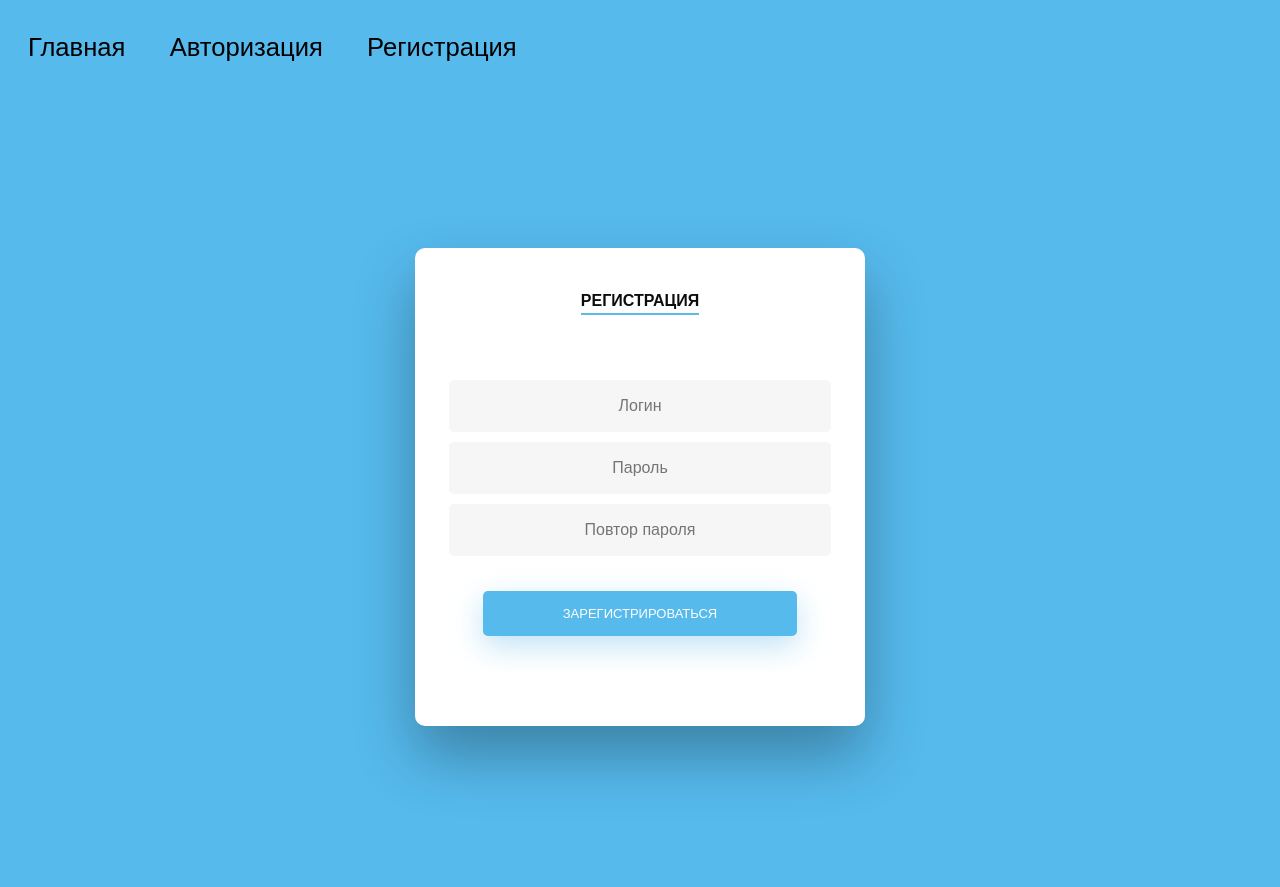
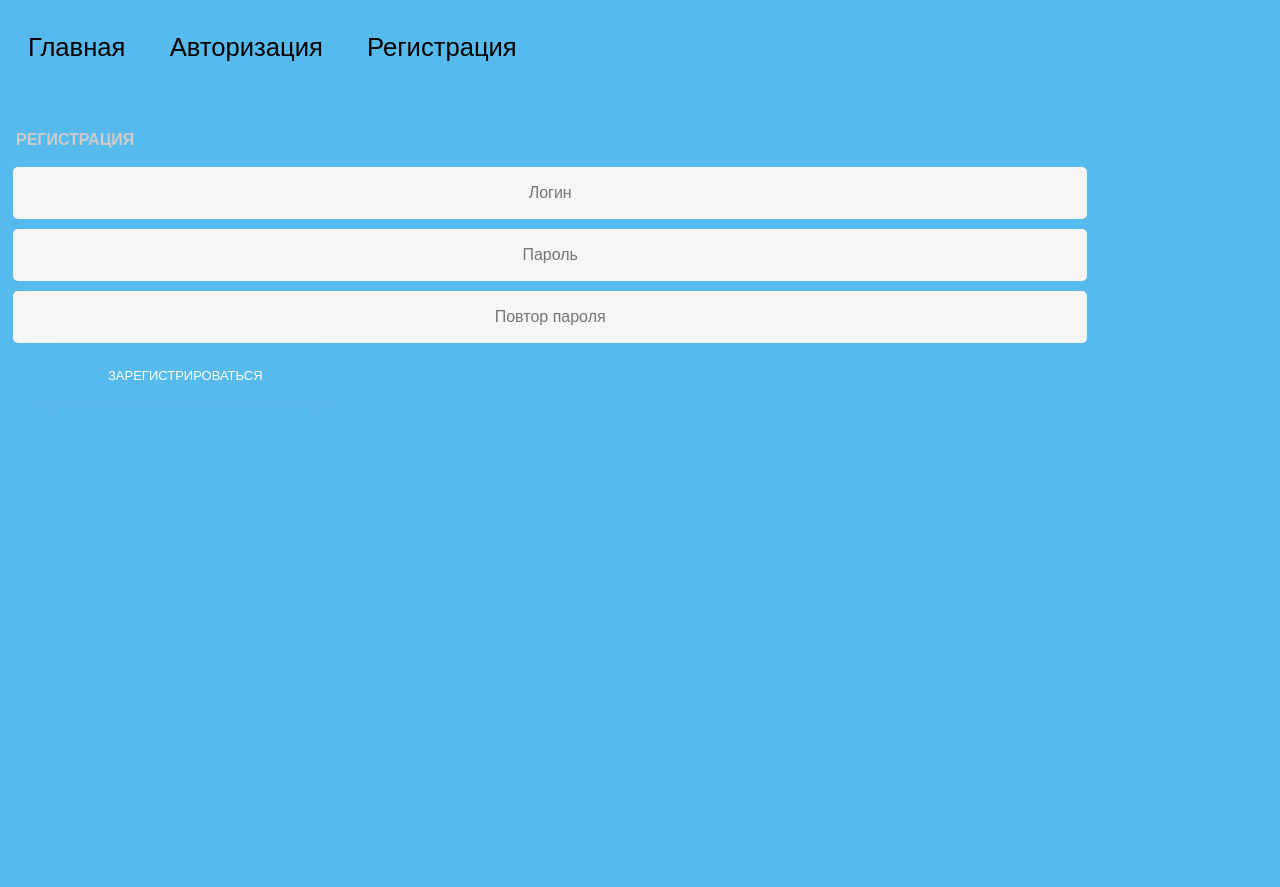
Before and after one commit to Rawenodnomy/href, a Flask app: page /reg in a window 1280 px wide. After the commit the page ends 380 px from the top, so only its background shows below. Run offline with Flask 3, Linux system fonts and the light colour scheme.

Commit message:
sec commit

```diff
--- a/templates/reg.html
+++ b/templates/reg.html
@@ -15,35 +15,21 @@
 </div>
 
 
+          <h2>  {{title}} </h2>
 
 
-    <div class="wrapper fadeInDown">
-        <div id="formContent">
-          <h2 class="active"> {{title}} </h2>
 
+          <form action="/createUser" method="POST">
+            <input type="text" name="log" placeholder="Логин">
+            <input type="password" name="pass" placeholder="Пароль">
+            <input type="password"  name="passtwo" placeholder="Повтор пароля">
 
-          <br>
-          <br>
-          <br>
-
-          <form action="/insert" method="POST">
-            <input type="text" class="fadeIn second" name="log" placeholder="Логин">
-            <input type="password" class="fadeIn third" name="pass" placeholder="Пароль">
-            <input type="password" class="fadeIn third" name="passtwo" placeholder="Повтор пароля">
-            <br>
-            <br>
-            <input type="submit" class="fadeIn fourth" value="Зарегистрироваться">
+            <input type="submit" value="Зарегистрироваться">
             {% for msg in get_flashed_messages() %}
             <p style="color:red;">{{msg}}</p>
             {% endfor %}
           </form>
 
-          <br>
-          <br>
 
-
-
-        </div>
-      </div>
 </body>
 </html>
```
Also changed, not shown: templates/no.html (deleted, +0 -19 lines), templates/avto.html (line endings or trailing spaces).
